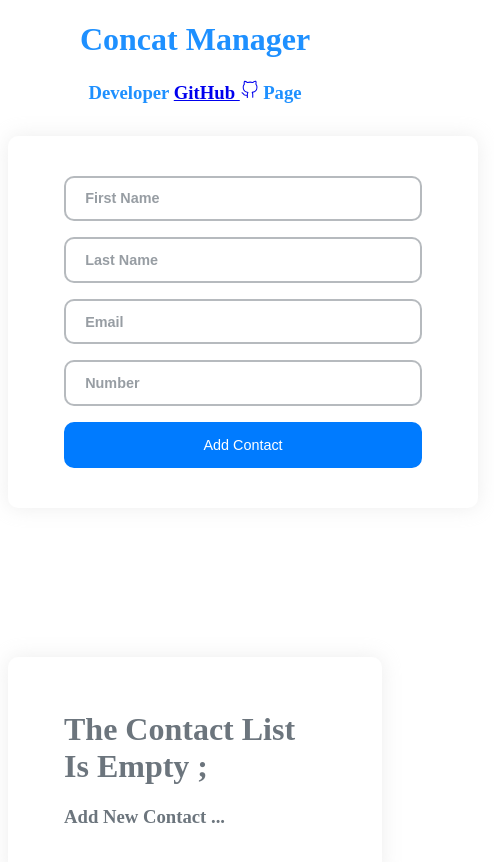
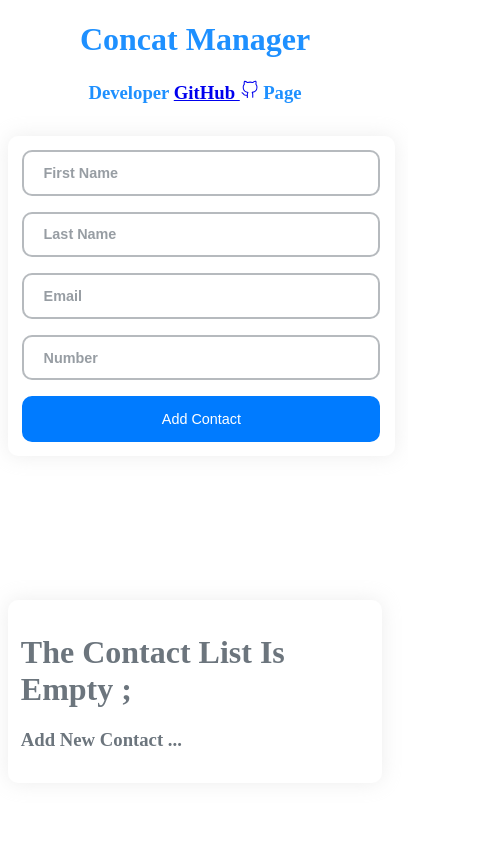
Before and after one commit to mahdl-karami/rjs-contacts, a React (Vite) app: page / in a window 390 px wide. Shown: the top 862 px of the page, 494 px wide, since content can reach past the window. Built offline with nearby package versions, Linux system fonts and the light colour scheme; the HTML template or start-up script is replaced by a standard one.

Commit message:
edit responsive styles

```diff
--- a/src/Styles/ContactsList.module.css
+++ b/src/Styles/ContactsList.module.css
@@ -68,6 +68,9 @@
 	}
 }
 @media only screen and (max-width: 500px) {
+	.contacts{
+		padding: .8rem;
+	}
 	.contacts li span {
 		font-size: 0.9rem !important;
 	}
--- a/src/Styles/Form.module.css
+++ b/src/Styles/Form.module.css
@@ -46,6 +46,9 @@
 		}
 }
 @media only screen and (max-width: 500px) {
+	.form{
+  padding: .4rem;
+  }
 	.form input , .form button {
 		font-size: 0.9rem !important;
 	}
--- a/src/Styles/Validation.module.css
+++ b/src/Styles/Validation.module.css
@@ -9,6 +9,9 @@
 	font-weight: 800;
 }
 @media only screen and (max-width: 500px) {
+	.valid{
+		padding: .8rem;
+	}
 	.valid {
 		font-size: 0.9rem !important;
 	}
```
